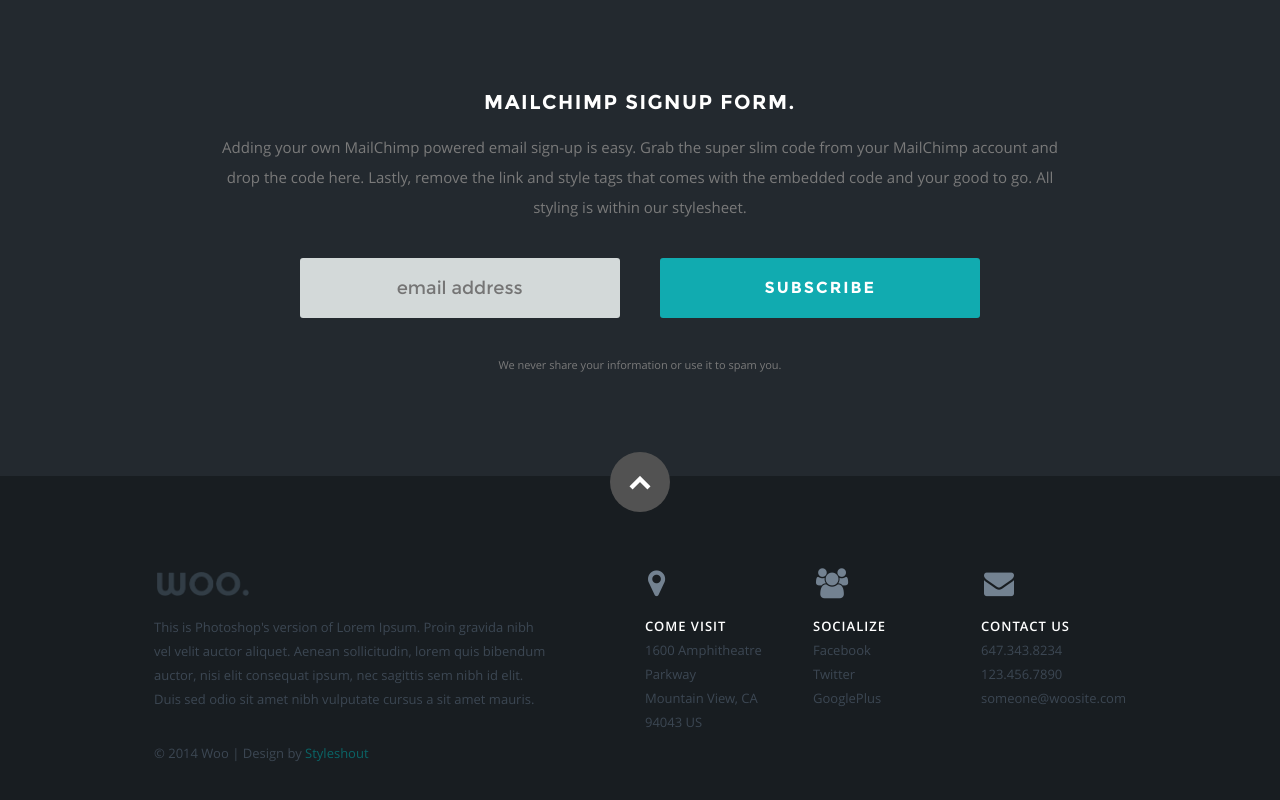
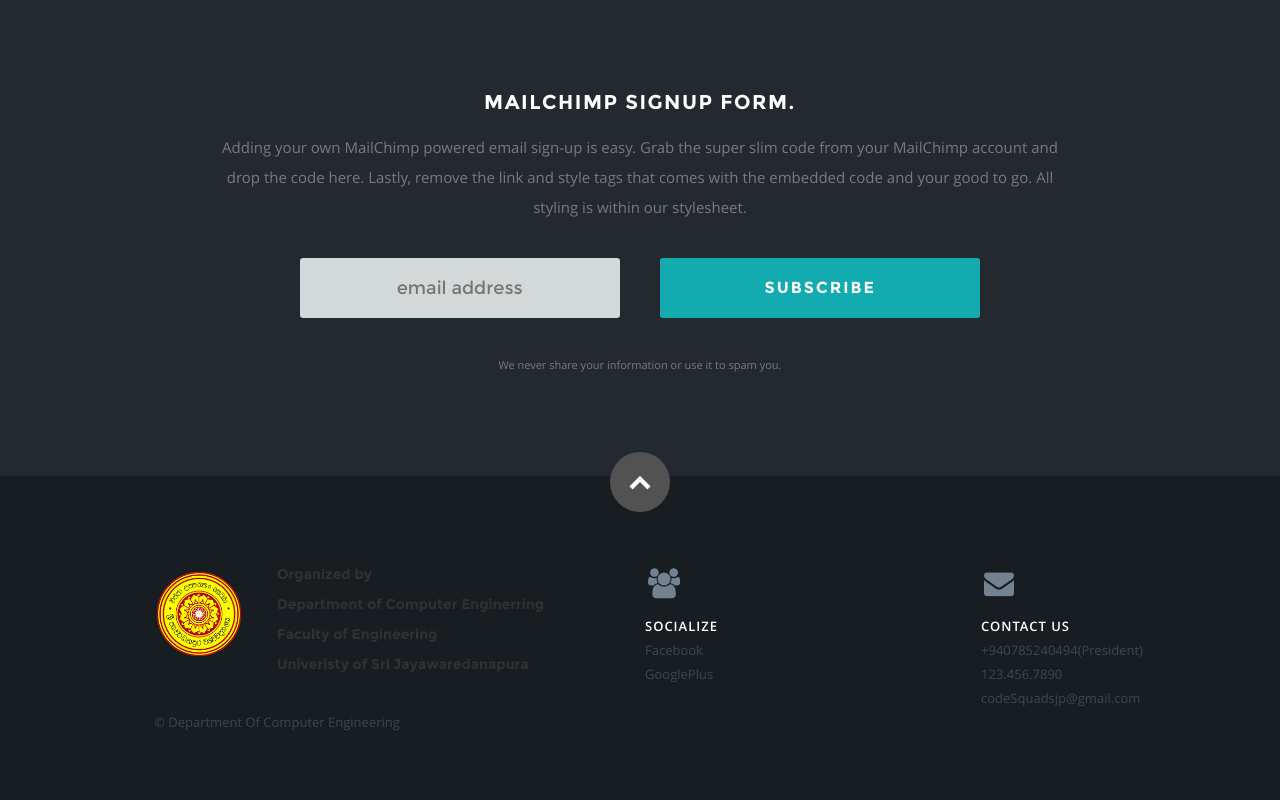
Before and after one commit to cbabey/codeSquadv1.0, a plain HTML site: page index.html in a window 1280 px wide. Shown: the part 3853-4653 px from the top of the page. Drawn offline with nearby package versions, Linux system fonts and the light colour scheme.

Commit message:
sceond up4

```diff
--- a/css/layout.css
+++ b/css/layout.css
@@ -939,8 +939,8 @@ footer .footer-logo a {
    margin-left: 3px;
 }
 footer .footer-logo a img {
-   height: 24px;
-   width: 92px;
+   height: 84px;
+   width: 84px;
 }
 
 footer .right-cols .columns {
--- a/index.html
+++ b/index.html
@@ -56,7 +56,9 @@
    <header>
 
       <div class="logo">
-         <a class="smoothscroll" href="#hero"><img alt="" src="images/logo.png"></a>
+         <!-- <a class="smoothscroll" href="#hero"><img alt="" src="images/logo.png"></a> -->
+         <a style="color: white" class="smoothscroll" href="#hero"><img alt="" >'<'CodeSquad'/>'
+         </a>
       </div>
 
 
@@ -67,8 +69,8 @@
          <a class="mobile-btn" href="#" title="Hide navigation">Hide Menu</a>
 
          <ul id="nav" class="nav">
-            <li><a class="smoothscroll" href="#features">About</a></li>
-            <li><a class="smoothscroll" href="#pricing">Register</a></li>
+            <li><a class="smoothscroll"  href="#pricing" >About</a></li>
+            <li><a class="smoothscroll" href="#features">Register</a></li>
             <!-- <a class="smoothscroll" id="logo1" href="#hero"><img alt="" src="images/logo.png"></a> -->
             <a class="smoothscroll" style="font-size: 30px; color: aliceblue" id="logo1" href="#hero">'
                <'CodeSquad' />'</CodeSquad></a>
@@ -564,16 +566,30 @@
 
          <div class="six columns info">
 
-            <div class="footer-logo">
-               <a href="#">
-                  <img src="images/footer-logo.png" alt="" />
-               </a>
+            <div class="row">
+               <div class="columns">
+                     <div class="footer-logo">
+                           <a href="#">
+                              <img src="images/sjp.png" alt="" />
+                           </a>
+                        </div>
+               </div>
+               <div class="columns" style="color: white">
+                     <h6>Organized by</h6>
+                     <h6>Department of Computer Enginerring</h6>
+                     <h6>Faculty of Engineering</h6>
+                     <h6>Univeristy of Sri Jayawaredanapura</h6>
+
+               </div>
+               <div class="columns">
+                     <!-- <h1>asldkhassd</h1> -->
+                  </div>
             </div>
 
-            <p>This is Photoshop's version of Lorem Ipsum. Proin gravida nibh vel velit auctor aliquet.
+            <!-- <p>This is Photoshop's version of Lorem Ipsum. Proin gravida nibh vel velit auctor aliquet.
                Aenean sollicitudin, lorem quis bibendum auctor, nisi elit consequat ipsum, nec sagittis sem
                nibh id elit. Duis sed odio sit amet nibh vulputate cursus a sit amet mauris.
-            </p>
+            </p> -->
 
          </div>
 
@@ -581,30 +597,31 @@
 
             <div class="row">
 
-               <div class="columns">
+               <!-- <div class="columns">
                   <h3 class="address">Come Visit</h3>
                   <p>
                      1600 Amphitheatre Parkway<br>
                      Mountain View, CA<br>
                      94043 US
                   </p>
-               </div>
+               </div> -->
 
                <div class="columns">
                   <h3 class="social">socialize</h3>
                   <ul>
                      <li><a href="#">Facebook</a></li>
-                     <li><a href="#">Twitter</a></li>
+                     <!-- <li><a href="#">Twitter</a></li> -->
                      <li><a href="#">GooglePlus</a></li>
                   </ul>
                </div>
 
+
                <div class="columns last">
                   <h3 class="contact">Contact Us</h3>
                   <ul>
-                     <li><a href="tel:6473438234">647.343.8234</a></li>
+                     <li><a href="tel:6473438234">+940785240494(President)</a></li>
                      <li><a href="tel:1234567890">123.456.7890</a></li>
-                     <li><a href="mailto:someone@woo.com">someone@woosite.com</a></li>
+                     <li><a href="mailto:someone@woo.com">codeSquadsjp@gmail.com</a></li>
                   </ul>
                </div>
 
@@ -612,8 +629,8 @@
 
          </div>
 
-         <p class="copyright">&copy; 2014 Woo | Design by <a title="Styleshout"
-               href="http://www.styleshout.com/">Styleshout</a></p>
+         <p class="copyright">&copy; Department Of Computer Engineering <a title="Styleshout"
+               href="http://www.styleshout.com/"></a></p>
 
          <div id="go-top">
             <a class="smoothscroll" title="Back to Top" href="#hero"><i class="icon-up-open"></i></a>
```
Also changed, not shown: images/sjp.png (added).
